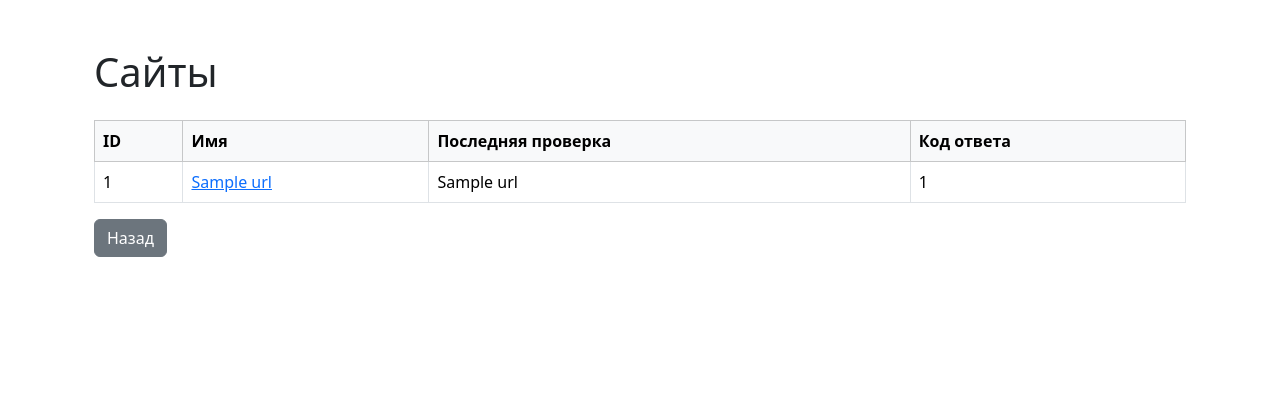
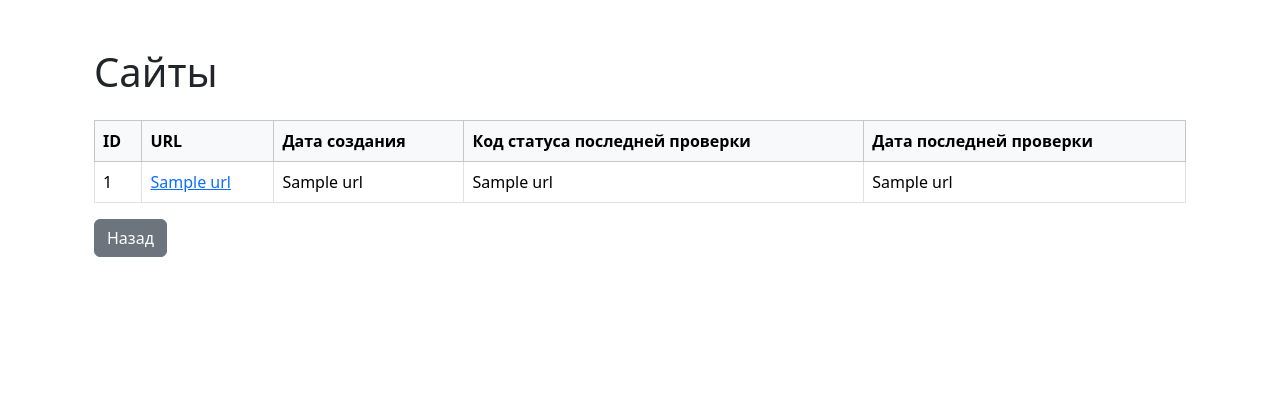
Before and after one commit to gordienkoas/python-project-83, a Flask app: template page_analyzer/templates/urls.html in a window 1280 px wide. Shown: the part 56-457 px from the top of the page. Run offline with Flask 3, Linux system fonts and the light colour scheme; the template is opened without the code that fills it: most values are stand-ins (such as "Sample title", 1, 10 or a date in 2020); some libraries are stand-ins or nearby versions.

Commit message:
step 4 done.

```diff
--- a/page_analyzer/app.py
+++ b/page_analyzer/app.py
@@ -47,8 +47,22 @@ def index():
 def urls():
     conn = get_db_connection()
     cur = conn.cursor()
-    cur.execute('SELECT * FROM urls ORDER BY created_at DESC')
+
+    # Получение всех URL и последней проверки для каждого URL
+    cur.execute('''
+        SELECT u.id, u.name, u.created_at,
+               uc.status_code, uc.created_at AS last_check
+        FROM urls u
+        LEFT JOIN url_checks uc ON u.id = uc.url_id
+        WHERE uc.created_at = (
+            SELECT MAX(created_at)
+            FROM url_checks
+            WHERE url_id = u.id
+        )
+        ORDER BY u.created_at DESC
+    ''')
     urls = cur.fetchall()
+
     cur.close()
     conn.close()
 
@@ -61,12 +75,14 @@ def url_detail(url_id):
     cursor = conn.cursor()
     cursor.execute('SELECT * FROM urls WHERE id = %s', (url_id,))
     url = cursor.fetchone()
+    cursor.execute('SELECT * FROM url_checks WHERE url_id = %s', (url_id,))
+    checks = cursor.fetchall()
     cursor.close()
     conn.close()
     if url is None:
         flash('Сайт не найден.', 'error')
         return redirect(url_for('urls'))
-    return render_template('result.html', url=url)
+    return render_template('result.html', url=url, checks=checks)
 
 
 @app.route('/urls/<int:url_id>/checks', methods=['POST'])
--- a/page_analyzer/templates/urls.html
+++ b/page_analyzer/templates/urls.html
@@ -7,9 +7,10 @@
         <thead class="table-light">
             <tr>
                 <th>ID</th>
-                <th>Имя</th>
-                <th>Последняя проверка</th>
-                <th>Код ответа</th>
+                <th>URL</th>
+                <th>Дата создания</th>
+                <th>Код статуса последней проверки</th>
+                <th>Дата последней проверки</th>
             </tr>
         </thead>
         <tbody>
@@ -18,7 +19,8 @@
                     <td>{{ url[0] }}</td>
                     <td><a href="{{ url_for('url_detail', url_id=url[0]) }}">{{ url[1] }}</a></td>
                     <td>{{ url[2] }}</td>
-                    <td>{{ url_id }}</td>
+                    <td>{{ url[3] if url[3] is not none else 'Нет проверок' }}</td>
+                    <td>{{ url[4] if url[4] is not none else 'Нет проверок' }}</td>
                 </tr>
             {% endfor %}
         </tbody>
```
